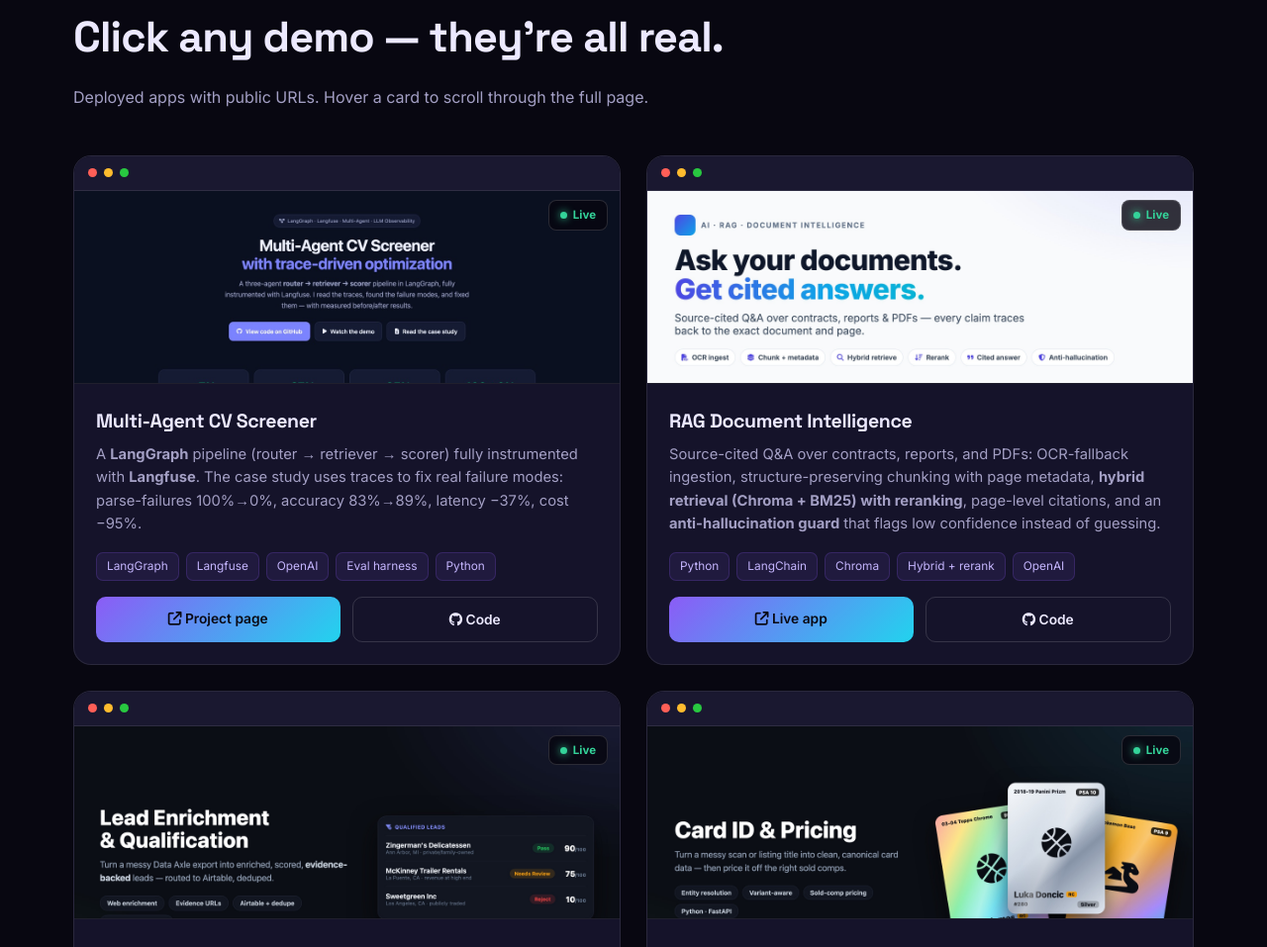
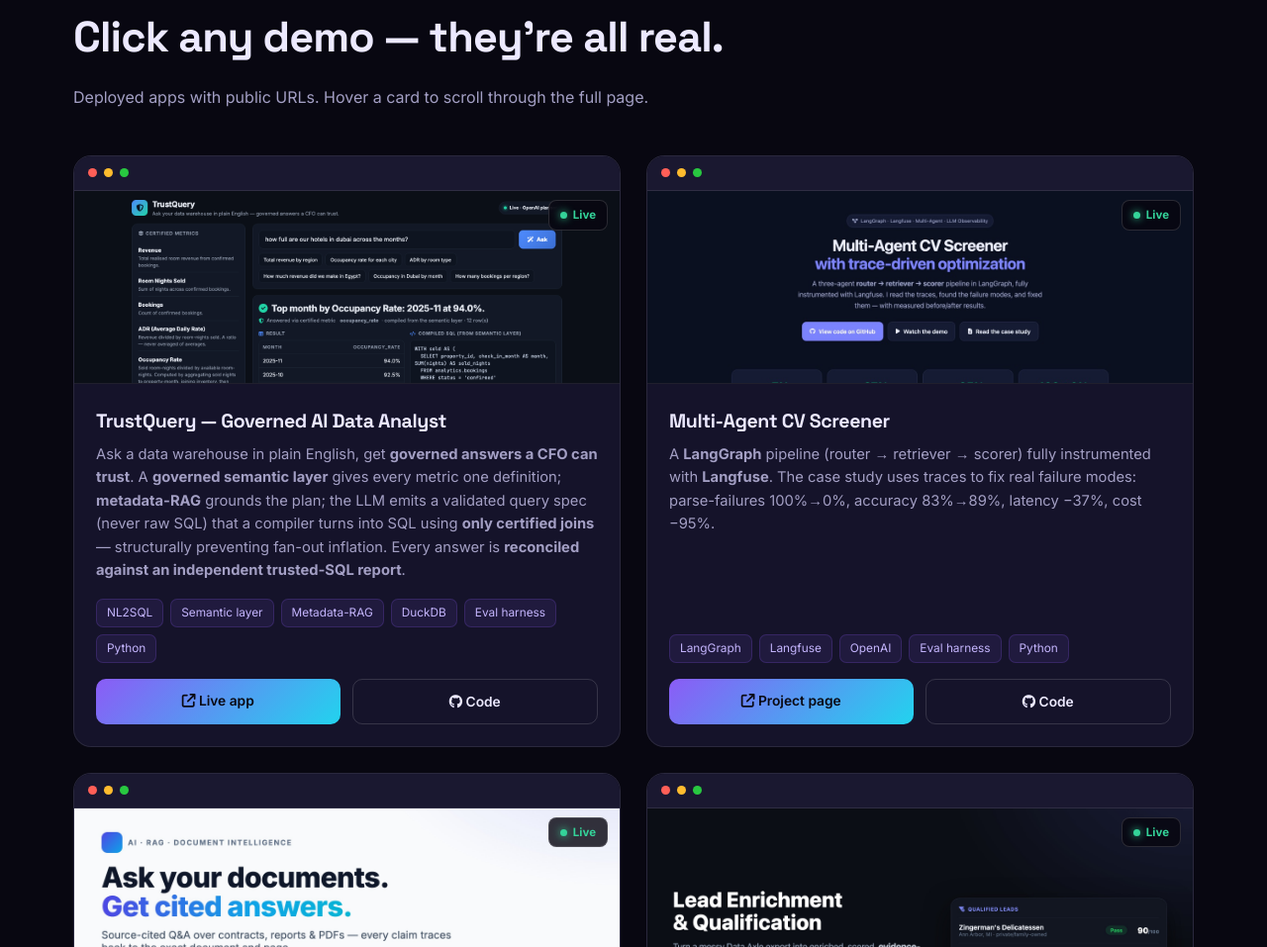
Before and after one commit to adelsherif8/portfolios, a plain HTML site: page ai-engineer/index.html in a window 1280 px wide. Shown: the part 2574-3531 px from the top of the page at 99% size. Drawn offline with Linux system fonts and the light colour scheme.

Commit message:
Add TrustQuery (governed NL-to-SQL analytics agent) as lead AI project

```diff
--- a/ai-engineer/index.html
+++ b/ai-engineer/index.html
@@ -321,6 +321,16 @@ footer{border-top:1px solid var(--line);padding:34px 0;text-align:center;color:v
     <div class="proj-grid">
 
       <article class="card reveal">
+        <div class="shot"><span class="badge live"><span class="dot"></span> Live</span><img src="assets/projects/trustquery.jpg" alt="TrustQuery — governed NL-to-SQL analytics agent"/></div>
+        <div class="card-body">
+          <h3>TrustQuery — Governed AI Data Analyst</h3>
+          <p class="desc">Ask a data warehouse in plain English, get <strong>governed answers a CFO can trust</strong>. A <strong>governed semantic layer</strong> gives every metric one definition; <strong>metadata-RAG</strong> grounds the plan; the LLM emits a validated query spec (never raw SQL) that a compiler turns into SQL using <strong>only certified joins</strong> — structurally preventing fan-out inflation. Every answer is <strong>reconciled against an independent trusted-SQL report</strong>.</p>
+          <div class="tech"><span>NL2SQL</span><span>Semantic layer</span><span>Metadata-RAG</span><span>DuckDB</span><span>Eval harness</span><span>Python</span></div>
+          <div class="links"><a class="live" href="https://trustquery.vercel.app" target="_blank"><i class="fa-solid fa-arrow-up-right-from-square"></i> Live app</a><a class="code" href="https://github.com/adelsherif8/trustquery" target="_blank"><i class="fa-brands fa-github"></i> Code</a></div>
+        </div>
+      </article>
+
+      <article class="card reveal">
         <div class="shot"><span class="badge live"><span class="dot"></span> Live</span><img src="assets/projects/cv-screener.jpg" alt="Multi-agent CV Screener"/></div>
         <div class="card-body">
           <h3>Multi-Agent CV Screener</h3>
```
Also changed, not shown: ai-engineer/assets/projects/trustquery.jpg (added).
